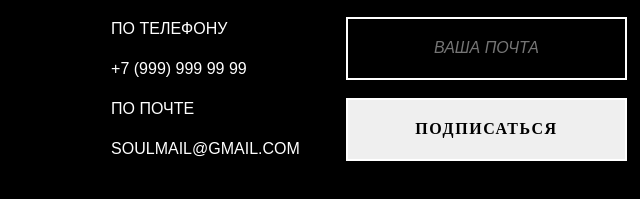
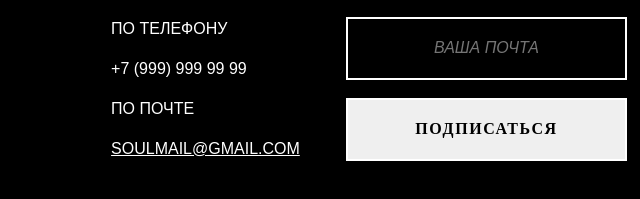
Before and after one commit to safonova-sofia/soulquarians-site, a plain HTML site: page index.html in a window 1280 px wide. Shown: the part 11055-11254 px from the top of the page, 533-1173 px from the left. Drawn offline with Linux system fonts and the light colour scheme.

Commit message:
only for presentation

```diff
--- a/index.html
+++ b/index.html
@@ -392,7 +392,7 @@
                 <p>По ТЕЛЕФОНУ</p>
                 <p>+7 (999) 999 99 99</p>
                 <p>ПО почте</p>
-                <p>soulmail@gmail.com</p>
+                <p><a href="https://www.google.com/intl/ru/gmail/about/">soulmail@gmail.com</a></p>
 
             </div>
             <div class="col-4">
--- a/style/style.css
+++ b/style/style.css
@@ -678,6 +678,16 @@ line-height: 32px;
     font-weight: 400;
     line-height: 24px;
     text-transform: uppercase;
+}
+
+.col-3 p a{
+color: #FFF;
+font-family: 'Montserrat', sans-serif;
+font-size: 16px;
+font-style: normal;
+font-weight: 400;
+line-height: 24px;
+text-transform: uppercase;
 }
 
 .col-4{
```
Also changed, not shown: pages/albums/1st Born Second.html (+1 -1 lines), pages/albums/Like Water for Chocolate.html (+1 -1 lines), pages/albums/Mama's Gun.html (+1 -1 lines), pages/albums/Things Fall Apart.html (+1 -1 lines), pages/albums/Voodoo.html (+1 -1 lines), pages/contact.html (+1 -1 lines), pages/newsletter.html (+1 -1 lines), pages/others.html (+1 -1 lines).
